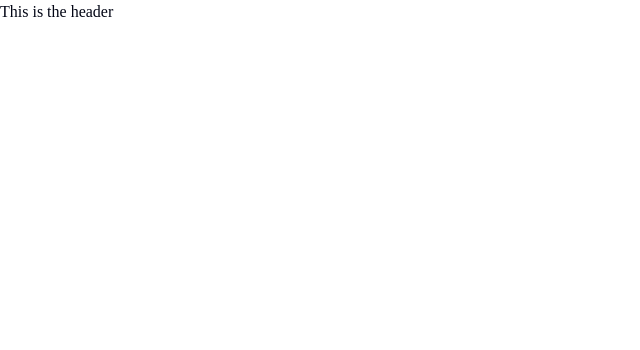
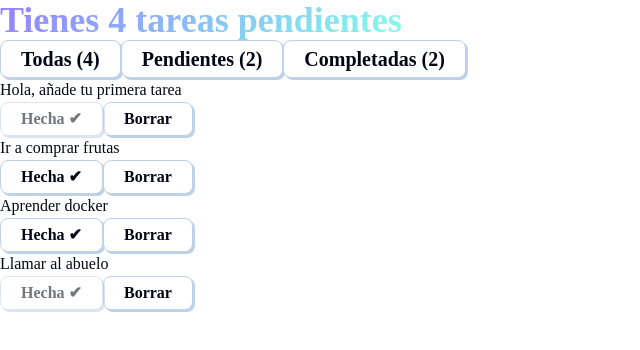
Before and after one commit to Cr1sti4n85/todo-app, a React (Vite) app: page / in a window 1280 px wide. Shown: the top 350 px of the page, without its empty margins (0-640 px from the left). Built offline with nearby package versions, Linux system fonts and the light colour scheme; a web font is replaced by a local one.

Commit message:
Build header, tabs and task list

```diff
--- a/src/App.jsx
+++ b/src/App.jsx
@@ -4,11 +4,18 @@ import Tabs from "./components/Tabs";
 import TodoInput from "./components/TodoInput";
 
 function App() {
+  const todos = [
+    { input: "Hola, añade tu primera tarea", complete: true },
+    { input: "Ir a comprar frutas", complete: false },
+    { input: "Aprender docker", complete: false },
+    { input: "Llamar al abuelo", complete: true },
+  ];
+
   return (
     <>
-      <Header />
-      <Tabs />
-      <TodoList />
+      <Header todos={todos} />
+      <Tabs todos={todos} />
+      <TodoList todos={todos} />
       <TodoInput />
     </>
   );
--- a/src/components/Header.jsx
+++ b/src/components/Header.jsx
@@ -1,5 +1,19 @@
-function Header() {
-  return <header>This is the header</header>;
+function Header(props) {
+  const { todos } = props;
+  const todosLength = todos.length;
+
+  const isTasksPlural = todos.length !== 1;
+  return (
+    <header>
+      {isTasksPlural ? (
+        <h1 className="text-gradient">
+          Tienes {todosLength} tareas pendientes
+        </h1>
+      ) : (
+        <h1 className="text-gradient">Tienes {todosLength} tarea pendiente</h1>
+      )}
+    </header>
+  );
 }
 
 export default Header;
--- a/src/components/Tabs.jsx
+++ b/src/components/Tabs.jsx
@@ -1,5 +1,25 @@
-function Tabs() {
-  return <nav></nav>;
+function Tabs(props) {
+  const { todos } = props;
+  const tabs = ["Todas", "Pendientes", "Completadas"];
+  return (
+    <nav>
+      {tabs.map((tab, tabIndex) => {
+        const numOfTasks =
+          tab === "Todas"
+            ? todos.length
+            : tab === "Pendientes"
+            ? todos.filter((val) => !val.complete).length
+            : todos.filter((val) => val.complete).length;
+        return (
+          <button key={tabIndex}>
+            <h4>
+              {tab} <span>({numOfTasks})</span>
+            </h4>
+          </button>
+        );
+      })}
+    </nav>
+  );
 }
 
 export default Tabs;
--- a/src/components/TodoCard.jsx
+++ b/src/components/TodoCard.jsx
@@ -1,5 +1,20 @@
-function TodoCard() {
-  return <div></div>;
+function TodoCard(props) {
+  const { todoIndex, todos } = props;
+  const todo = todos[todoIndex];
+
+  return (
+    <div>
+      <p>{todo.input}</p>
+      <div>
+        <button disabled={todo.complete}>
+          <h6>Hecha ✔</h6>
+        </button>
+        <button>
+          <h6>Borrar</h6>
+        </button>
+      </div>
+    </div>
+  );
 }
 
 export default TodoCard;
--- a/src/components/TodoList.jsx
+++ b/src/components/TodoList.jsx
@@ -1,10 +1,14 @@
 import TodoCard from "./TodoCard";
 
-function TodoList() {
+function TodoList(props) {
+  const { todos } = props;
+  const tab = "Todas";
   return (
-    <div>
-      <TodoCard />
-    </div>
+    <>
+      {todos.map((todo, todoIndex) => {
+        return <TodoCard key={todoIndex} todoIndex={todoIndex} {...props} />;
+      })}
+    </>
   );
 }
 
```
Also changed, not shown: eslint.config.js (+18 -17 lines).
